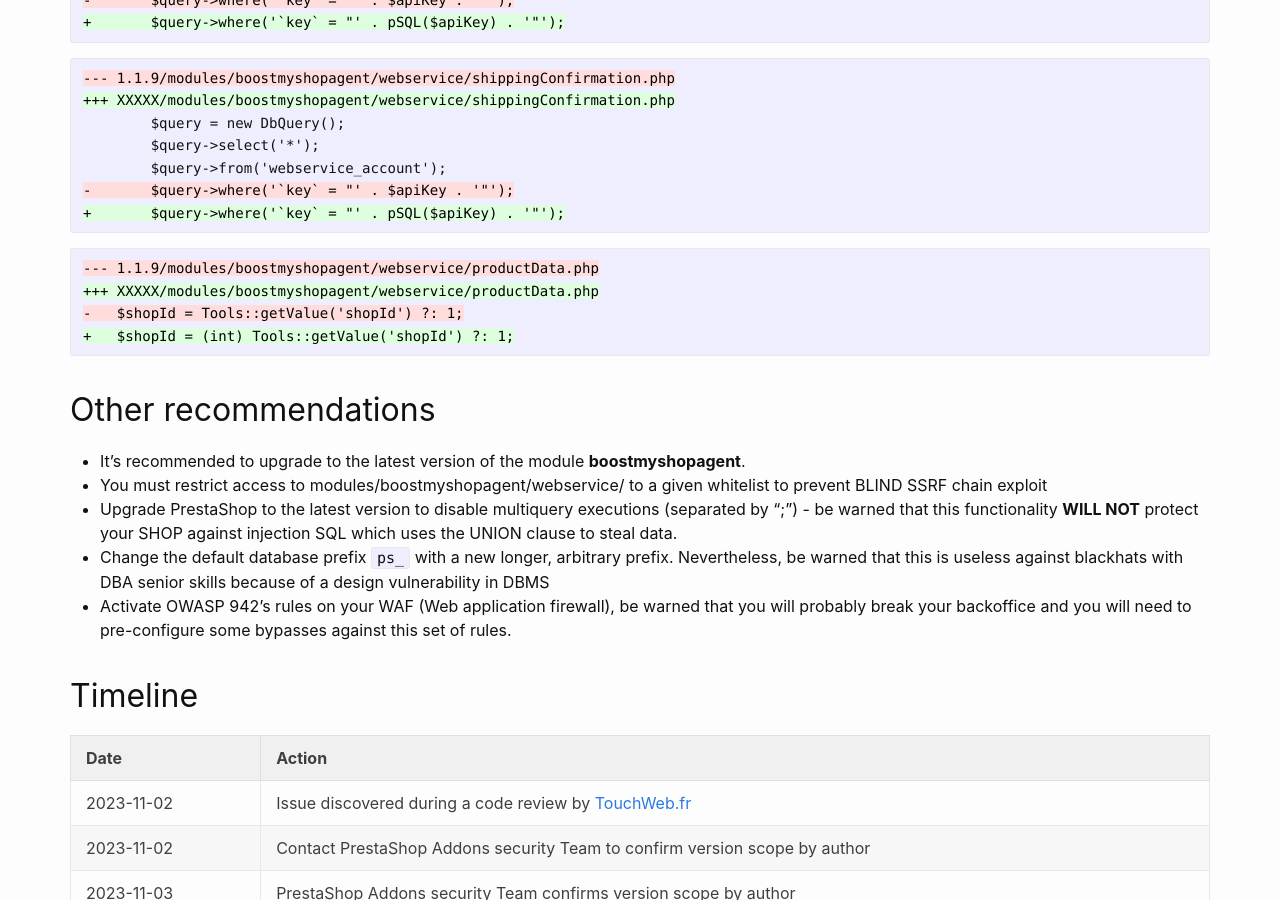
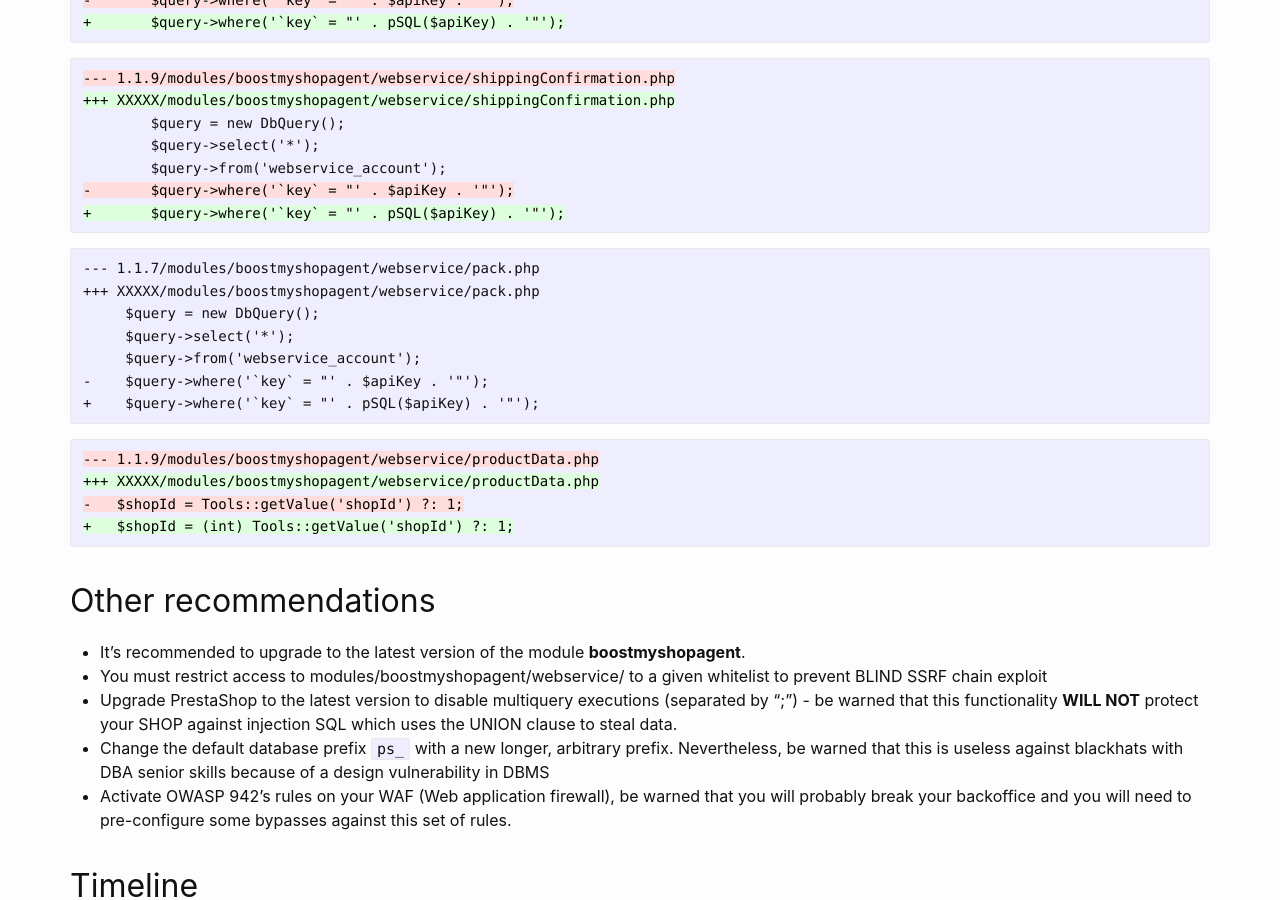
Before and after one commit to friends-of-presta/security-advisories, a Jekyll site: the page built from _posts/2024-02-08-boostmyshopagent.md, in a window 1280 px wide and 900 px high, scrolled down 2089 px. Built offline with Jekyll 4.4.1, drawn with Linux system fonts in a browser that asks for light colours.

Commit message:
Add more patch to the patch (#246)

````diff
--- a/_posts/2024-02-08-boostmyshopagent.md
+++ b/_posts/2024-02-08-boostmyshopagent.md
@@ -83,6 +83,16 @@ Be warned that this module own others sensitives issues like BLIND SSRF which ar
 +       $query->where('`key` = "' . pSQL($apiKey) . '"');
 ```
 
+```
+--- 1.1.7/modules/boostmyshopagent/webservice/pack.php
++++ XXXXX/modules/boostmyshopagent/webservice/pack.php
+     $query = new DbQuery();
+     $query->select('*');
+     $query->from('webservice_account');
+-    $query->where('`key` = "' . $apiKey . '"');
++    $query->where('`key` = "' . pSQL($apiKey) . '"');
+```
+
 ```diff
 --- 1.1.9/modules/boostmyshopagent/webservice/productData.php
 +++ XXXXX/modules/boostmyshopagent/webservice/productData.php
````
